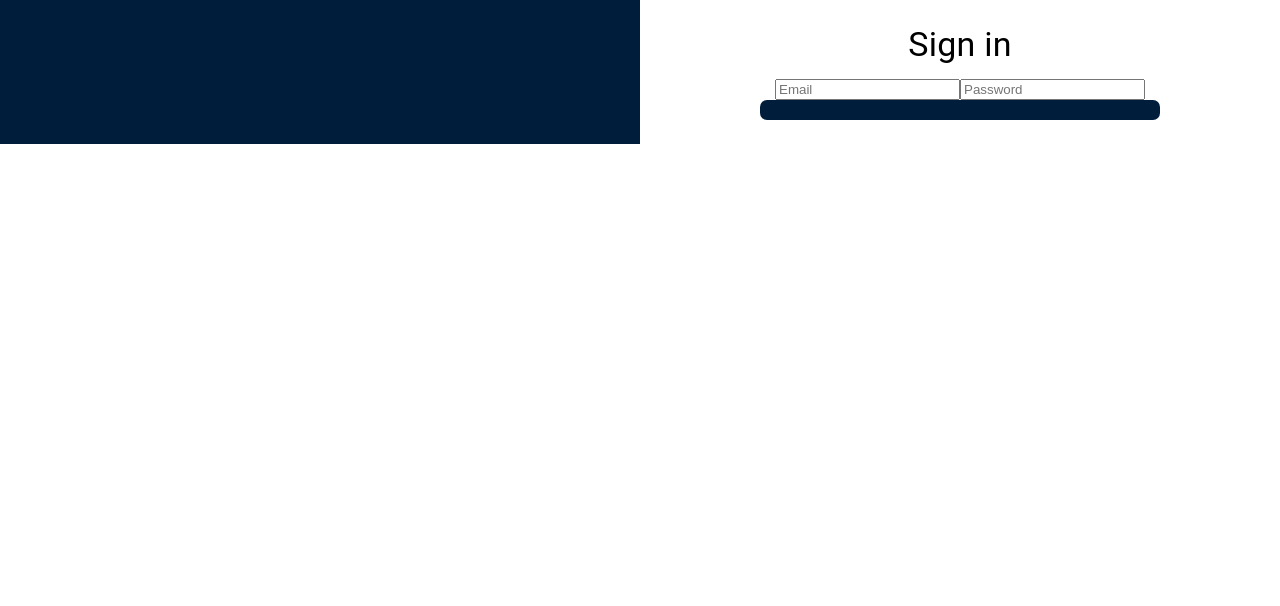
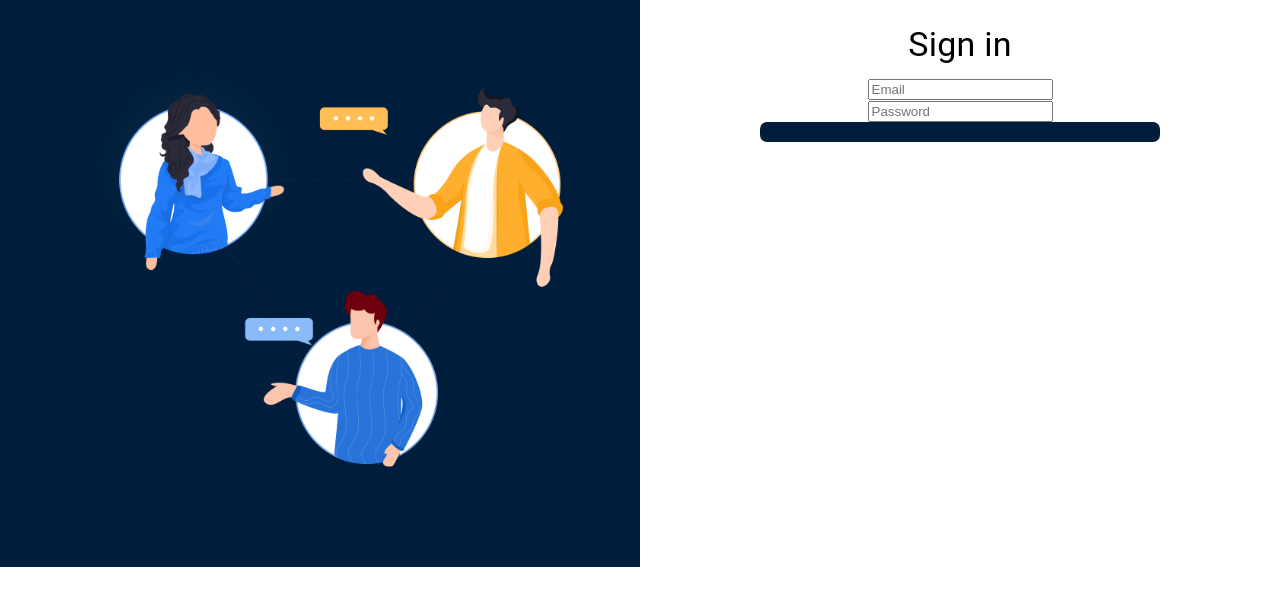
Before and after one commit to abdullahqaisar/sehatchain, a React (Create React App) app: page /sehatchain/login in a window 1280 px wide. Shown: the top 606 px of the page. Built offline with nearby package versions, Linux system fonts and the light colour scheme; the HTML template or start-up script is replaced by a standard one.

Commit message:
edited login page

```diff
--- a/src/components/login/login.jsx
+++ b/src/components/login/login.jsx
@@ -3,12 +3,14 @@ import React from "react";
 import { Box, Typography, Grid } from "@mui/material";
 import { Container } from "@mui/system";
 
-import CustomButton from "../customButton/CustomButton"
+import heroImage from "../../assets/images/hero.png";
+
+import CustomButton from "../customButton/CustomButton";
 
 function login() {
   return (
     <Box>
-      <Grid container >
+      <Grid container>
         <Grid
           item
           md={6}
@@ -18,7 +20,18 @@ function login() {
             pb: { xs: 12, md: 12 },
             px: { xs: 3, sm: 6, md: 6 },
           }}
-        ></Grid>
+        >
+          <Box>
+            <img
+              src={heroImage}
+              alt="hero"
+              style={{
+                maxWidth: "90%",
+                justifyContent: "center",
+              }}
+            />
+          </Box>
+        </Grid>
         <Grid md={6} item>
           {/* email and pass input with button */}
           <Box
@@ -32,25 +45,16 @@ function login() {
             <Typography variant="h4" component="h1" gutterBottom>
               Sign in
             </Typography>
-                <input
-                sx={{ mb: 2 }}
-                placeholder="Email"
-                type="email"
-                />
-                <input
-                sx={{ mb: 2 }}
-                placeholder="Password"
-                type="password"
-                />
+            <input sx={{ mb: 2 }} placeholder="Email" type="email" />
+            <br/>
+            <input sx={{ mb: 2 }} placeholder="Password" type="password" />
             <CustomButton
               sx={{ mt: 2 }}
               variant="contained"
-                backgroundColor= "#001E3C"
+              backgroundColor="#001E3C"
               color="primary"
             />
           </Box>
-
-
         </Grid>
       </Grid>
     </Box>
```
Lines whose indentation alone changed are shown as unchanged.
